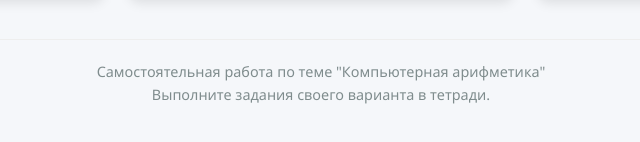
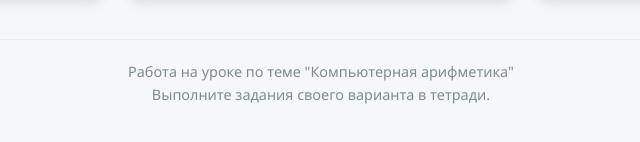
Before and after one commit to smrdmitriy/chisla-komp, a plain HTML site: page index.html in a window 1280 px wide. Shown: the part 7949-8091 px from the top of the page, 319-959 px from the left. Drawn offline with Linux system fonts and the light colour scheme.

Commit message:
Update index.html

```diff
--- a/index.html
+++ b/index.html
@@ -196,7 +196,7 @@
         </div>
 
         <footer>
-            <p>Самостоятельная работа по теме "Компьютерная арифметика"</p>
+            <p>Работа на уроке по теме "Компьютерная арифметика"</p>
             <p>Выполните задания своего варианта в тетради.</p>
         </footer>
     </div>
```
